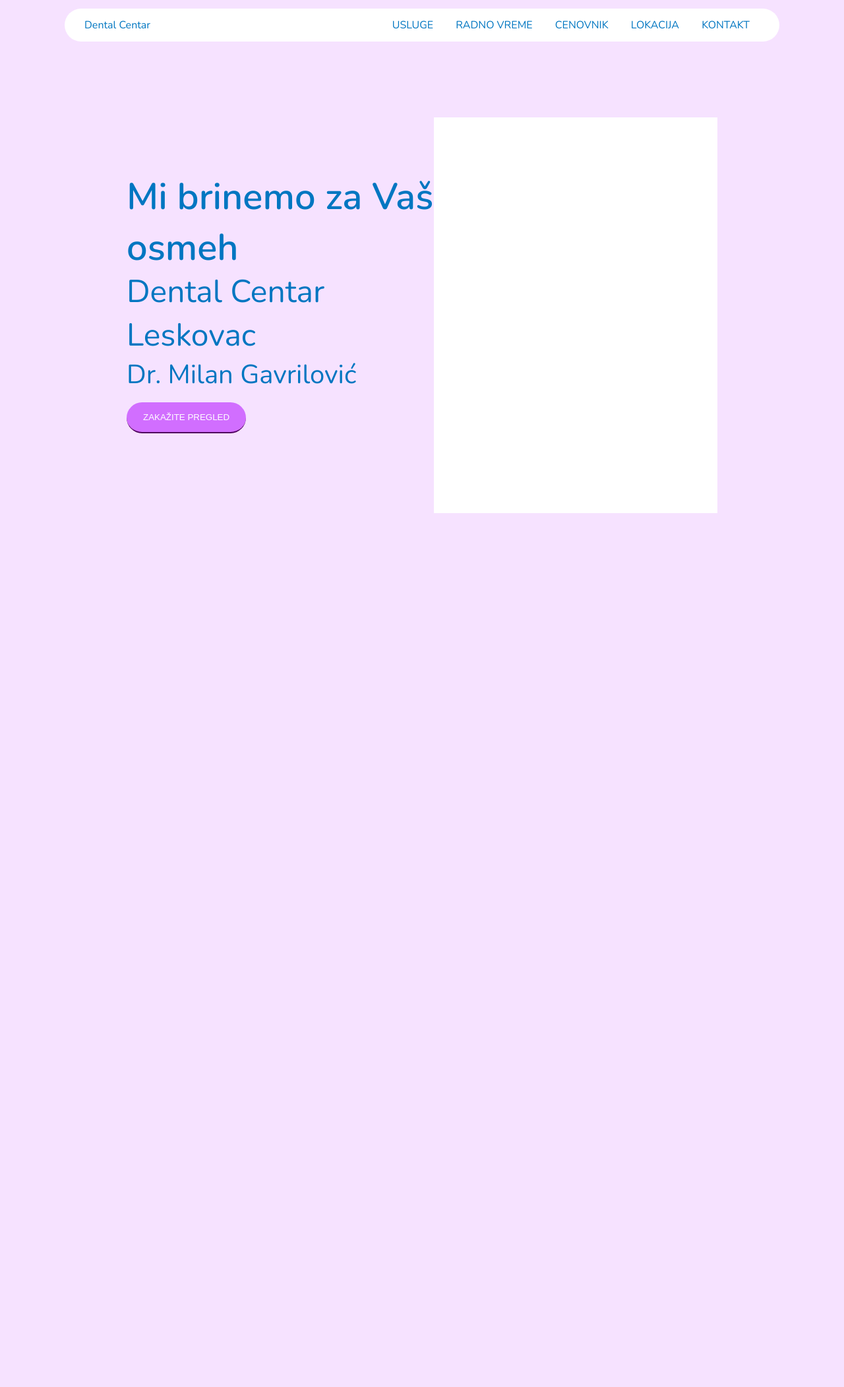
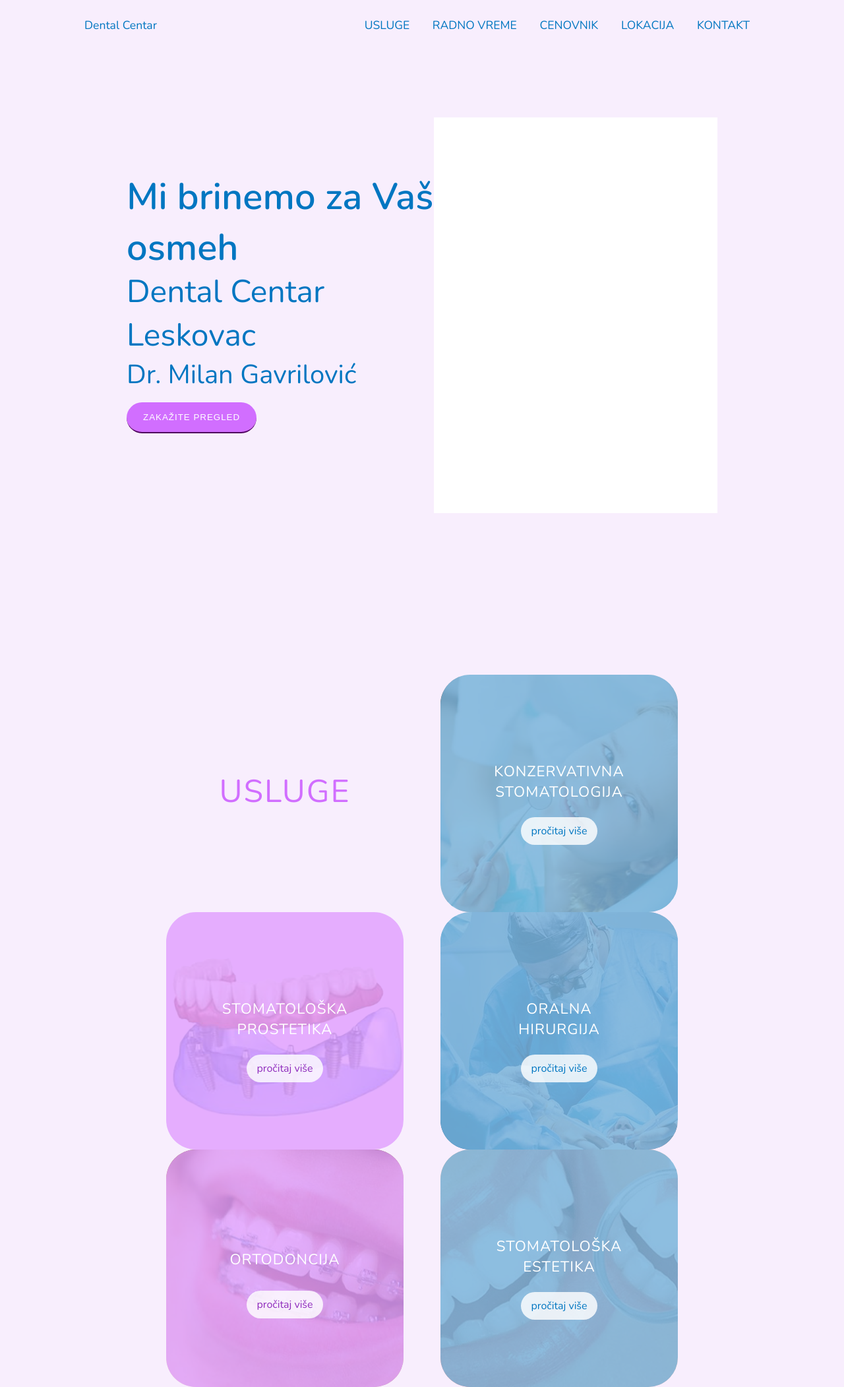
Before and after one commit to zitj/Dental-Centar, a PHP site: page / in a window 1280 px wide. Shown: the whole page at 66% size. Before the commit the page ends 778 px from the top, so only its background shows below. Run offline with PHP 8.4, Linux system fonts and the light colour scheme.

Commit message:
services section almost done

```diff
--- a/index.html
+++ b/index.html
@@ -36,6 +36,18 @@
 
     </div> <!-- end heroSection -->
 
+    <div class="servicesSection">
+        <div class="container">
+            <div class="service"><h2>USLUGE</h2></div>
+            <div class="service"><div class="content"><h3>konzervativna <br>stomatologija</h3><a href="#">pročitaj više</a></div></div>
+            <div class="service"><div class="content"><h3>stomatološka <br>prostetika</h3><a href="#">pročitaj više</a></div></div>
+            <div class="service"><div class="content"><h3>oralna <br>hirurgija</h3><a href="#">pročitaj više</a></div></div>
+            <div class="service"><div class="content"><h3>ortodoncija <br></h3><a href="#">pročitaj više</a></div></div>
+            <div class="service"><div class="content"><h3>stomatološka<br>estetika</h3><a href="#">pročitaj više</a></div></div>
+
+        </div> <!-- end .container-->
+    </div><!-- end .servicesSection-->
+
 
 </body>
 </html>
--- a/style/style.css
+++ b/style/style.css
@@ -1,5 +1,9 @@
+html {
+  scroll-behavior: smooth;
+}
+
 body {
-  background: #f6e2ff;
+  background: #f8eefd;
   margin: 0;
   padding: 0;
   font-family: 'Nunito', sans-serif;
@@ -12,7 +16,7 @@ a {
 }
 
 header {
-  background: white;
+  font-size: 1.1em;
   height: 50px;
   padding: 0px 30px;
   border-radius: 30px;
@@ -36,7 +40,7 @@ header nav a {
 }
 
 header nav a:hover {
-  background: #0076c1;
+  background: #d16eff;
   color: white;
 }
 
@@ -82,6 +86,7 @@ header nav a:hover {
   border-bottom: 2px solid #4e005c;
   -webkit-transition: .2s ease-in-out;
   transition: .2s ease-in-out;
+  letter-spacing: 1px;
 }
 
 .heroSection .left button:hover {
@@ -102,4 +107,118 @@ header nav a:hover {
   margin-top: -5%;
   background: white;
 }
+
+.servicesSection {
+  height: 100vh;
+  display: -webkit-box;
+  display: -ms-flexbox;
+  display: flex;
+  -webkit-box-pack: center;
+      -ms-flex-pack: center;
+          justify-content: center;
+}
+
+.servicesSection .container {
+  height: 80%;
+  width: 65%;
+  display: -webkit-box;
+  display: -ms-flexbox;
+  display: flex;
+  -ms-flex-pack: distribute;
+      justify-content: space-around;
+  -ms-flex-wrap: wrap;
+      flex-wrap: wrap;
+}
+
+.servicesSection .container .service {
+  height: 360px;
+  width: 360px;
+  border-radius: 45px;
+}
+
+.servicesSection .container .service:nth-child(1) {
+  background: none;
+  color: #d16eff;
+  text-align: center;
+}
+
+.servicesSection .container .service:nth-child(1) h2 {
+  margin-top: 40%;
+  font-size: 3em;
+  font-weight: 400;
+  letter-spacing: 2px;
+}
+
+.servicesSection .container .service:nth-child(2) {
+  background: url(../img/services/1.jpg) 26% 10%;
+}
+
+.servicesSection .container .service:nth-child(3) {
+  background: url(../img/services/2.png) no-repeat 40% 60%;
+}
+
+.servicesSection .container .service:nth-child(4) {
+  background: url(../img/services/3.jpg) no-repeat 40% 60%;
+}
+
+.servicesSection .container .service:nth-child(5) {
+  background: url(../img/services/4.jpg) no-repeat 40% 80%;
+}
+
+.servicesSection .container .service:nth-child(6) {
+  background: url(../img/services/5.jpg) no-repeat 60% 60%;
+}
+
+.servicesSection .container .service .content {
+  background: #7ab4dbda;
+  height: 90%;
+  width: 90%;
+  padding: 5%;
+  border-radius: 45px;
+  position: relative;
+  text-align: center;
+}
+
+.servicesSection .container .service .content h3 {
+  color: white;
+  text-transform: uppercase;
+  font-weight: 300;
+  font-size: 1.4em;
+  letter-spacing: 1px;
+  margin-top: 35%;
+  margin-bottom: 10%;
+}
+
+.servicesSection .container .service .content a {
+  padding: 10px 15px;
+  background: rgba(255, 255, 255, 0.815);
+  border-radius: 30px;
+  -webkit-transition: .2s ease-in-out;
+  transition: .2s ease-in-out;
+}
+
+.servicesSection .container .service .content a:hover {
+  font-size: 1.1em;
+  background: white;
+}
+
+.servicesSection .container .service .content a:active {
+  font-size: 1em;
+  background: rgba(255, 255, 255, 0.815);
+}
+
+.servicesSection .container .service:nth-child(3) .content,
+.servicesSection .container .service:nth-child(5) .content {
+  background: #e19fffd2;
+}
+
+.servicesSection .container .service:nth-child(3) .content a,
+.servicesSection .container .service:nth-child(5) .content a {
+  color: #8f2cbd;
+}
+
+.servicesSection .container .service:nth-child(5) .content h3 {
+  margin-top: 41%;
+  margin-bottom: 13%;
+}
 /*# sourceMappingURL=style.css.map */
--- a/style/style.scss
+++ b/style/style.scss
@@ -1,7 +1,11 @@
 @import "./variables";
 
+html{
+    scroll-behavior: smooth;
+}
+
 body{
-    background: #f6e2ff;
+    background: #f8eefd;
     margin: 0;
     padding: 0;
     font-family: 'Nunito', sans-serif;
@@ -13,7 +17,8 @@ a{
     color: $dental-centar-blue;
 }
 header{
-    background: white;
+    // background: white;
+    font-size: 1.1em;
     height: 50px;
     padding: 0px 30px;
     border-radius: 30px;
@@ -29,7 +34,7 @@ header{
             text-transform: uppercase;
             transition: .2s ease-in-out;
             &:hover{
-                background: $dental-centar-blue;
+                background: $dental-centar-pink;
                 color: white;
             }
         }
@@ -68,6 +73,7 @@ header{
            cursor: pointer;
            border-bottom: 2px solid rgb(78, 0, 92);
            transition: .2s ease-in-out;
+           letter-spacing: 1px;
             &:hover{
                 opacity: .8;
                 transform: scale(1.03);
@@ -85,3 +91,92 @@ header{
         background: white;
     }
 }
+.servicesSection{
+    height: 100vh;
+    display: flex;
+    justify-content: center;
+    .container{
+        height: 80%;
+        width: 65%;
+        display: flex;
+        justify-content: space-around;
+        flex-wrap: wrap;
+        .service{
+            height: 360px;
+            width: 360px;
+            border-radius: 45px;
+
+            &:nth-child(1){
+                background: none;
+                color: $dental-centar-pink;
+                text-align: center;
+                h2{
+                    margin-top: 40%;
+                    font-size: 3em;
+                    font-weight: 400;
+                    letter-spacing: 2px;
+                }
+            }
+            &:nth-child(2){
+               background: url(../img/services/1.jpg) 26% 10%;
+            }
+            &:nth-child(3){
+               background: url(../img/services/2.png) no-repeat 40% 60%;
+            }
+            &:nth-child(4){
+               background: url(../img/services/3.jpg) no-repeat 40% 60%;
+            }
+            &:nth-child(5){
+               background: url(../img/services/4.jpg) no-repeat 40% 80%;
+            }
+            &:nth-child(6){
+                background: url(../img/services/5.jpg) no-repeat 60% 60%;
+             }
+           .content{
+               background: #7ab4dbda;
+               height: 90%;
+               width: 90%;
+               padding: 5%;
+               border-radius: 45px;
+               position: relative;
+               text-align: center;
+               h3{
+                   color: white;
+                   text-transform: uppercase;
+                   font-weight: 300;
+                   font-size: 1.4em;
+                   letter-spacing: 1px;
+                   margin-top: 35%;
+                   margin-bottom: 10%;
+               }
+               a{
+                   padding: 10px 15px;
+                   background: rgba(255, 255, 255, 0.815);
+                   border-radius: 30px;
+                   transition: .2s ease-in-out;
+                   &:hover{
+                       font-size: 1.1em;
+                       background: rgb(255, 255, 255);
+                   }
+                   &:active{
+                       font-size: 1em;
+                       background: rgba(255, 255, 255, 0.815);
+                   }
+               }
+           }
+         &:nth-child(3) .content,
+         &:nth-child(5) .content{
+             background: #e19fffd2;
+             a{
+              color: #8f2cbd;
+             }
+         }
+         &:nth-child(5) .content{
+             h3{
+                 margin-top: 41%;
+                 margin-bottom: 13%;
+             }
+         }
+        }
+    }
+}
```
Also changed, not shown: img/services/1.jpg (added), img/services/2.png (added), img/services/3.jpg (added), img/services/4.jpg (added), img/services/5.jpg (added), 1 other file.
